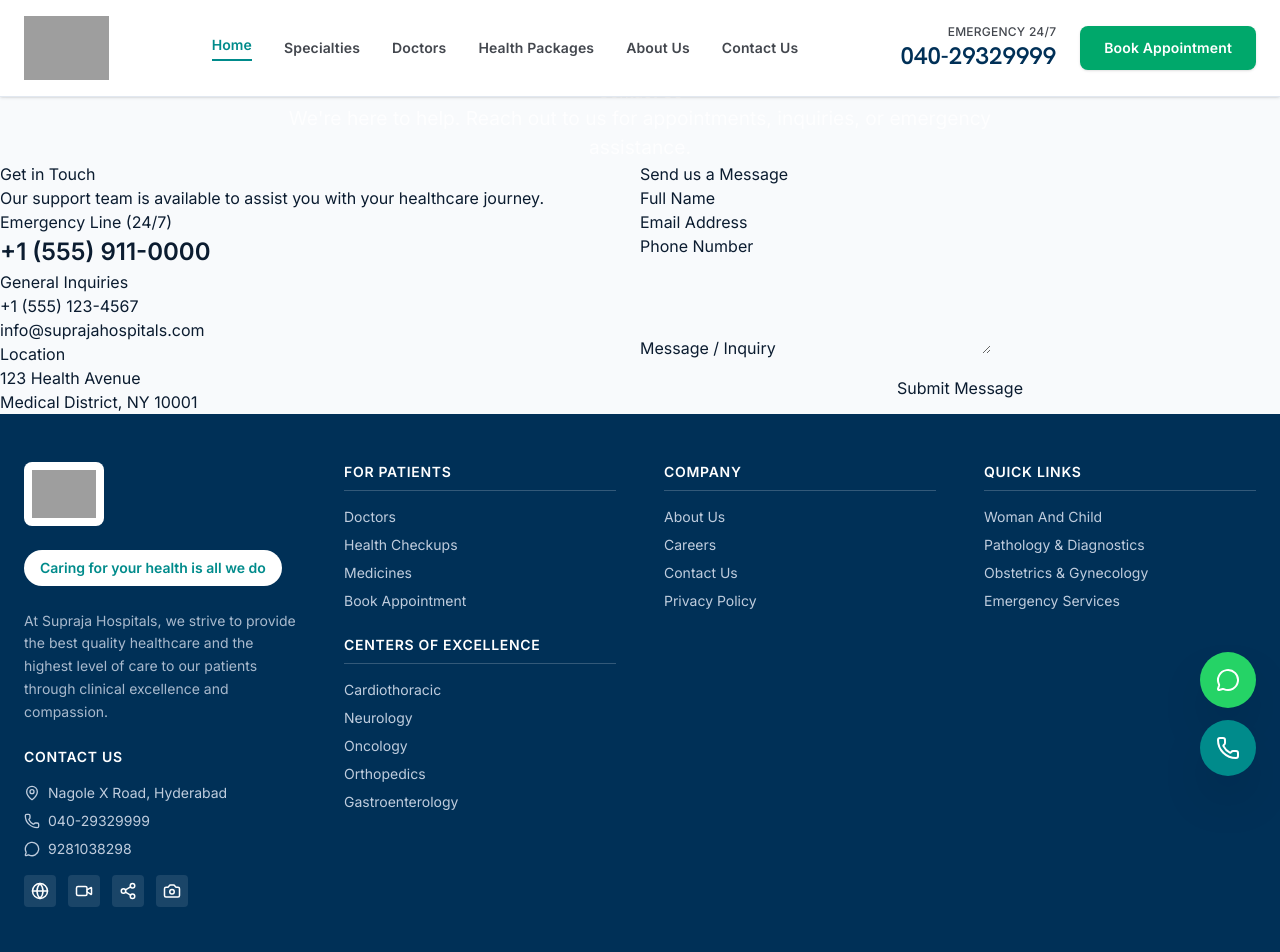
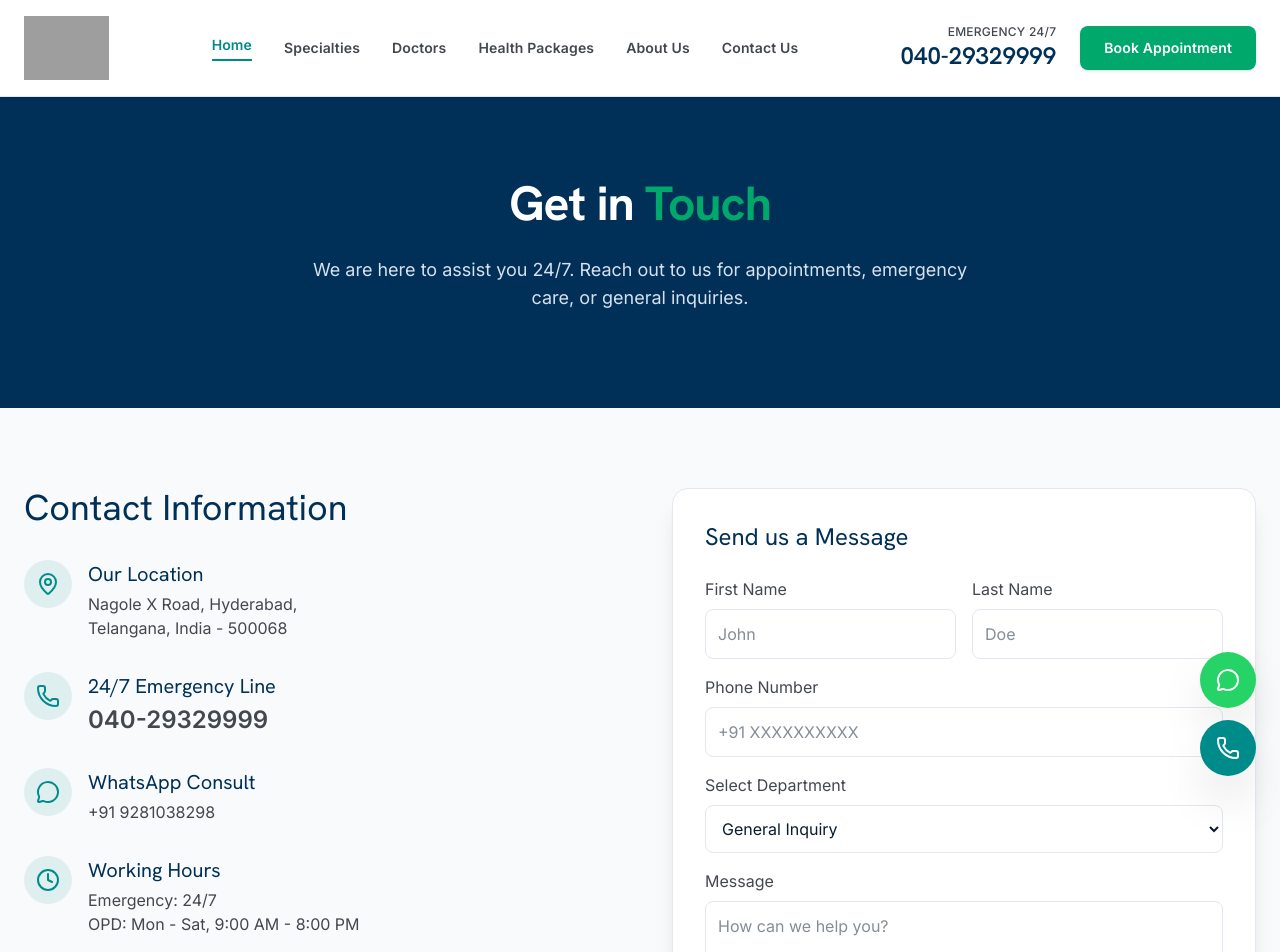
Before and after one commit to ksdnfaiw/supraja-hospitals, a Next.js app: page /contact in a window 1280 px wide. Shown: the top 952 px of the page. Built offline with nearby package versions, Linux system fonts and the light colour scheme; grey boxes are pictures that could not be loaded.

Commit message:
feat: Build and complete remaining core pages (Departments, Doctors, Health Packages, Contact) with premium UI matching Stitch designs

```diff
--- a/src/app/contact/page.tsx
+++ b/src/app/contact/page.tsx
@@ -1,132 +1,95 @@
-"use client";
-
-import { useState } from "react";
+import { MapPin, Phone, MessageCircle, Mail, Clock } from "lucide-react";
 
 export default function ContactPage() {
-  const [formData, setFormData] = useState({ name: "", email: "", phone: "", message: "" });
-  const [status, setStatus] = useState<"idle" | "loading" | "success" | "error">("idle");
-  const [errors, setErrors] = useState<Record<string, string>>({});
-
-  const validate = () => {
-    const newErrors: Record<string, string> = {};
-    if (!formData.name.trim()) newErrors.name = "Name is required";
-    if (!formData.email.trim() || !/^\S+@\S+\.\S+$/.test(formData.email)) newErrors.email = "Valid email is required";
-    if (!formData.phone.trim() || !/^\d{10,}$/.test(formData.phone.replace(/\D/g, ''))) newErrors.phone = "Valid phone number is required";
-    if (!formData.message.trim()) newErrors.message = "Message is required";
-    setErrors(newErrors);
-    return Object.keys(newErrors).length === 0;
-  };
-
-  const handleSubmit = async (e: React.FormEvent) => {
-    e.preventDefault();
-    if (!validate()) return;
-
-    setStatus("loading");
-    // Simulate API call
-    setTimeout(() => {
-      setStatus("success");
-      setFormData({ name: "", email: "", phone: "", message: "" });
-    }, 1500);
-  };
-
   return (
-    <div className="animate-fade-in">
-      <section className="section section-dark">
-        <div className="container text-center">
-          <h1 style={{ color: "white" }}>Contact Us</h1>
-          <p style={{ maxWidth: "800px", margin: "0 auto", fontSize: "1.2rem", color: "rgba(255,255,255,0.8)" }}>
-            We're here to help. Reach out to us for appointments, inquiries, or emergency assistance.
+    <div className="bg-surface-gray min-h-screen">
+      <section className="bg-clinical-blue text-white py-24 px-gutter relative overflow-hidden">
+        <div className="max-w-container-max mx-auto relative z-10 text-center">
+          <h1 className="font-display-lg text-display-lg mb-6">Get in <span className="text-healing-emerald">Touch</span></h1>
+          <p className="font-body-lg text-body-lg text-surface-container-low max-w-2xl mx-auto opacity-90">
+            We are here to assist you 24/7. Reach out to us for appointments, emergency care, or general inquiries.
           </p>
         </div>
       </section>
 
-      <section className="section section-light">
-        <div className="container grid grid-cols-2">
-          {/* Contact Information */}
-          <div style={{ paddingRight: "var(--spacing-md)" }}>
-            <h2 style={{ color: "var(--primary)", marginBottom: "var(--spacing-sm)" }}>Get in Touch</h2>
-            <p>Our support team is available to assist you with your healthcare journey.</p>
-
-            <div style={{ marginTop: "var(--spacing-md)" }}>
-              <div style={{ marginBottom: "var(--spacing-sm)" }}>
-                <h4 style={{ color: "var(--secondary)" }}>Emergency Line (24/7)</h4>
-                <p style={{ fontSize: "1.5rem", fontWeight: "bold" }}>+1 (555) 911-0000</p>
+      <section className="py-20 px-gutter max-w-container-max mx-auto">
+        <div className="grid grid-cols-1 lg:grid-cols-2 gap-16">
+          {/* Contact Info */}
+          <div>
+            <h2 className="font-display-lg text-4xl text-clinical-blue mb-8">Contact Information</h2>
+            <div className="space-y-8">
+              <div className="flex items-start gap-4">
+                <div className="w-12 h-12 rounded-full bg-hospital-teal/10 flex items-center justify-center text-hospital-teal flex-shrink-0">
+                  <MapPin size={24} />
+                </div>
+                <div>
+                  <h4 className="font-headline-md text-xl text-clinical-blue mb-1">Our Location</h4>
+                  <p className="font-body-md text-on-surface-variant">Nagole X Road, Hyderabad,<br />Telangana, India - 500068</p>
+                </div>
               </div>
-
-              <div style={{ marginBottom: "var(--spacing-sm)" }}>
-                <h4 style={{ color: "var(--secondary)" }}>General Inquiries</h4>
-                <p>+1 (555) 123-4567<br/>info@suprajahospitals.com</p>
+              <div className="flex items-start gap-4">
+                <div className="w-12 h-12 rounded-full bg-hospital-teal/10 flex items-center justify-center text-hospital-teal flex-shrink-0">
+                  <Phone size={24} />
+                </div>
+                <div>
+                  <h4 className="font-headline-md text-xl text-clinical-blue mb-1">24/7 Emergency Line</h4>
+                  <p className="font-body-md text-on-surface-variant text-2xl font-bold text-hospital-teal">040-29329999</p>
+                </div>
               </div>
-
-              <div>
-                <h4 style={{ color: "var(--secondary)" }}>Location</h4>
-                <p>123 Health Avenue<br/>Medical District, NY 10001</p>
+              <div className="flex items-start gap-4">
+                <div className="w-12 h-12 rounded-full bg-hospital-teal/10 flex items-center justify-center text-hospital-teal flex-shrink-0">
+                  <MessageCircle size={24} />
+                </div>
+                <div>
+                  <h4 className="font-headline-md text-xl text-clinical-blue mb-1">WhatsApp Consult</h4>
+                  <p className="font-body-md text-on-surface-variant">+91 9281038298</p>
+                </div>
+              </div>
+              <div className="flex items-start gap-4">
+                <div className="w-12 h-12 rounded-full bg-hospital-teal/10 flex items-center justify-center text-hospital-teal flex-shrink-0">
+                  <Clock size={24} />
+                </div>
+                <div>
+                  <h4 className="font-headline-md text-xl text-clinical-blue mb-1">Working Hours</h4>
+                  <p className="font-body-md text-on-surface-variant">Emergency: 24/7<br />OPD: Mon - Sat, 9:00 AM - 8:00 PM</p>
+                </div>
               </div>
             </div>
           </div>
 
           {/* Contact Form */}
-          <div className="card" style={{ padding: "var(--spacing-md)" }}>
-            <h3 style={{ marginBottom: "var(--spacing-sm)" }}>Send us a Message</h3>
-
-            {status === "success" && (
-              <div style={{ padding: "1rem", backgroundColor: "rgba(5, 196, 107, 0.1)", borderLeft: "4px solid var(--secondary)", marginBottom: "1rem" }}>
-                <p style={{ margin: 0, color: "var(--secondary-hover)", fontWeight: 600 }}>Message sent successfully! We will contact you soon.</p>
+          <div className="bg-white p-8 rounded-2xl shadow-xl border border-border-subtle">
+            <h3 className="font-headline-md text-2xl text-clinical-blue mb-6">Send us a Message</h3>
+            <form className="space-y-4">
+              <div className="grid grid-cols-1 md:grid-cols-2 gap-4">
+                <div>
+                  <label className="block font-label-sm text-on-surface-variant mb-2">First Name</label>
+                  <input type="text" className="w-full border border-border-subtle rounded-lg p-3 focus:outline-none focus:border-hospital-teal focus:ring-1 focus:ring-hospital-teal transition-all" placeholder="John" />
+                </div>
+                <div>
+                  <label className="block font-label-sm text-on-surface-variant mb-2">Last Name</label>
+                  <input type="text" className="w-full border border-border-subtle rounded-lg p-3 focus:outline-none focus:border-hospital-teal focus:ring-1 focus:ring-hospital-teal transition-all" placeholder="Doe" />
+                </div>
               </div>
-            )}
-
-            <form onSubmit={handleSubmit}>
-              <div className="form-group">
-                <label className="form-label">Full Name</label>
-                <input
-                  type="text"
-                  className="form-input"
-                  value={formData.name}
-                  onChange={(e) => setFormData({...formData, name: e.target.value})}
-                />
-                {errors.name && <span style={{ color: "var(--accent)", fontSize: "0.85rem" }}>{errors.name}</span>}
+              <div>
+                <label className="block font-label-sm text-on-surface-variant mb-2">Phone Number</label>
+                <input type="tel" className="w-full border border-border-subtle rounded-lg p-3 focus:outline-none focus:border-hospital-teal focus:ring-1 focus:ring-hospital-teal transition-all" placeholder="+91 XXXXXXXXXX" />
               </div>
-
-              <div className="form-group">
-                <label className="form-label">Email Address</label>
-                <input
-                  type="email"
-                  className="form-input"
-                  value={formData.email}
-                  onChange={(e) => setFormData({...formData, email: e.target.value})}
-                />
-                {errors.email && <span style={{ color: "var(--accent)", fontSize: "0.85rem" }}>{errors.email}</span>}
+              <div>
+                <label className="block font-label-sm text-on-surface-variant mb-2">Select Department</label>
+                <select className="w-full border border-border-subtle rounded-lg p-3 focus:outline-none focus:border-hospital-teal focus:ring-1 focus:ring-hospital-teal transition-all bg-white">
+                  <option>General Inquiry</option>
+                  <option>Cardiology</option>
+                  <option>Neurology</option>
+                  <option>Orthopedics</option>
+                </select>
               </div>
-
-              <div className="form-group">
-                <label className="form-label">Phone Number</label>
-                <input
-                  type="tel"
-                  className="form-input"
-                  value={formData.phone}
-                  onChange={(e) => setFormData({...formData, phone: e.target.value})}
-                />
-                {errors.phone && <span style={{ color: "var(--accent)", fontSize: "0.85rem" }}>{errors.phone}</span>}
+              <div>
+                <label className="block font-label-sm text-on-surface-variant mb-2">Message</label>
+                <textarea rows={4} className="w-full border border-border-subtle rounded-lg p-3 focus:outline-none focus:border-hospital-teal focus:ring-1 focus:ring-hospital-teal transition-all" placeholder="How can we help you?"></textarea>
               </div>
-
-              <div className="form-group">
-                <label className="form-label">Message / Inquiry</label>
-                <textarea
-                  className="form-input"
-                  rows={4}
-                  value={formData.message}
-                  onChange={(e) => setFormData({...formData, message: e.target.value})}
-                ></textarea>
-                {errors.message && <span style={{ color: "var(--accent)", fontSize: "0.85rem" }}>{errors.message}</span>}
-              </div>
-
-              <button
-                type="submit"
-                className="btn btn-primary"
-                style={{ width: "100%", marginTop: "1rem", opacity: status === "loading" ? 0.7 : 1 }}
-                disabled={status === "loading"}
-              >
-                {status === "loading" ? "Sending..." : "Submit Message"}
+              <button className="w-full bg-clinical-blue text-white py-4 rounded-lg font-bold hover:bg-opacity-90 transition-all flex justify-center items-center gap-2">
+                <Mail size={18} /> Submit Request
               </button>
             </form>
           </div>
--- a/src/app/doctors/page.tsx
+++ b/src/app/doctors/page.tsx
@@ -1,55 +1,48 @@
+import { Calendar, Award, Star } from "lucide-react";
+
 export default function DoctorsPage() {
   const doctors = [
-    { name: "Dr. Sarah Jenkins", spec: "Chief of Cardiology", exp: "20+ Years" },
-    { name: "Dr. Michael Chen", spec: "Senior Neurologist", exp: "15+ Years" },
-    { name: "Dr. Emily Rodriguez", spec: "Pediatric Specialist", exp: "12+ Years" },
-    { name: "Dr. James Wilson", spec: "Orthopedic Surgeon", exp: "18+ Years" },
-    { name: "Dr. Anita Patel", spec: "Lead Oncologist", exp: "22+ Years" },
-    { name: "Dr. David Thompson", spec: "General Surgery", exp: "14+ Years" },
+    { name: "Dr. Ramesh K.", specialty: "Chief Cardiologist", exp: "20+ Years", img: "https://lh3.googleusercontent.com/aida-public/AB6AXuCBgHcsxpDOZby8k4LHbL3GYa6J1FOcy9vZIa508Bj7dHhJqNRgsoiN37XJDaKnznUNe7b1630t_Qs2GsAx7goeoOVcbH5hjElCUmXMfjQILNajacDvw5fYmo06gxHMXkq-PgRSnjXUaCp-oIHgo-XD4Nc4HU8h3wj7DssQFCvsFcjBQpFILF6vmfbmtmpfo0eFr7yr6Wj5YddyYYtmDlCFtCh1W7OK8IJWhn6dUfiWvuHxd57xMYNzqZMa5d4VU2h1ByhywCxRzARP" },
+    { name: "Dr. Sangeeta M.", specialty: "Senior Neurologist", exp: "15+ Years", img: "https://lh3.googleusercontent.com/aida-public/AB6AXuBOC_vXKhvc_1-2wqgchaS1p4TbJyIl99sTe7JNoqRVSOC5XeDeL0ODP_kbAW3HwYTMkSt5hpiDmKcYb5CqA3aiE6uoHjBJ6GRz53QWLLZqF285fP-GihSLxtIvvZOM_AJzY1xYnzJZz40XzY27OuzHvXwuY4sVKYhDE3dkAsyNh_uMuhuyKEMKKDr9tvaCMQEhWxpS2LJ-9gZOmE4j6osHVD43zgvGhGFpG0z_AjEGe_YuLlRYmFq-HbfvEygiyXNSwFGZXkAYbYI5" },
+    { name: "Dr. Anjali P.", specialty: "Head of Pediatrics", exp: "18+ Years", img: "https://lh3.googleusercontent.com/aida-public/AB6AXuCBgHcsxpDOZby8k4LHbL3GYa6J1FOcy9vZIa508Bj7dHhJqNRgsoiN37XJDaKnznUNe7b1630t_Qs2GsAx7goeoOVcbH5hjElCUmXMfjQILNajacDvw5fYmo06gxHMXkq-PgRSnjXUaCp-oIHgo-XD4Nc4HU8h3wj7DssQFCvsFcjBQpFILF6vmfbmtmpfo0eFr7yr6Wj5YddyYYtmDlCFtCh1W7OK8IJWhn6dUfiWvuHxd57xMYNzqZMa5d4VU2h1ByhywCxRzARP" },
+    { name: "Dr. Vikram S.", specialty: "Orthopedic Surgeon", exp: "12+ Years", img: "https://lh3.googleusercontent.com/aida-public/AB6AXuBOC_vXKhvc_1-2wqgchaS1p4TbJyIl99sTe7JNoqRVSOC5XeDeL0ODP_kbAW3HwYTMkSt5hpiDmKcYb5CqA3aiE6uoHjBJ6GRz53QWLLZqF285fP-GihSLxtIvvZOM_AJzY1xYnzJZz40XzY27OuzHvXwuY4sVKYhDE3dkAsyNh_uMuhuyKEMKKDr9tvaCMQEhWxpS2LJ-9gZOmE4j6osHVD43zgvGhGFpG0z_AjEGe_YuLlRYmFq-HbfvEygiyXNSwFGZXkAYbYI5" },
   ];
 
   return (
-    <div className="animate-fade-in">
-      <section className="section section-dark">
-        <div className="container text-center">
-          <h1 style={{ color: "white" }}>Our Specialists</h1>
-          <p style={{ maxWidth: "800px", margin: "0 auto", fontSize: "1.2rem", color: "rgba(255,255,255,0.8)" }}>
-            Meet our team of highly qualified and experienced medical professionals dedicated to your health.
+    <div className="bg-surface-gray min-h-screen">
+      {/* Hero Section */}
+      <section className="bg-clinical-blue text-white py-24 px-gutter relative overflow-hidden">
+        <div className="max-w-container-max mx-auto relative z-10 text-center">
+          <h1 className="font-display-lg text-display-lg mb-6">Our <span className="text-healing-emerald">Medical Experts</span></h1>
+          <p className="font-body-lg text-body-lg text-surface-container-low max-w-2xl mx-auto opacity-90">
+            Meet our team of highly experienced, board-certified specialists dedicated to providing you with world-class healthcare.
           </p>
         </div>
       </section>
 
-      <section className="section section-light" style={{ backgroundColor: "var(--bg-color)" }}>
-        <div className="container">
-          {/* Filters/Search placeholder */}
-          <div style={{ marginBottom: "var(--spacing-lg)", display: "flex", gap: "1rem", justifyContent: "center" }}>
-            <input type="text" placeholder="Search by name or specialty..." className="form-input" style={{ maxWidth: "400px" }} />
-            <button className="btn btn-primary">Search</button>
-          </div>
-
-          <div className="grid grid-cols-3">
-            {doctors.map((doc, idx) => (
-              <div key={idx} className="card" style={{ textAlign: "center" }}>
-                <div style={{
-                  width: "120px",
-                  height: "120px",
-                  backgroundColor: "var(--border-color)",
-                  borderRadius: "50%",
-                  margin: "0 auto var(--spacing-sm) auto",
-                  overflow: "hidden"
-                }}>
-                  {/* Image placeholder */}
-                </div>
-                <h3 style={{ color: "var(--primary)" }}>{doc.name}</h3>
-                <p style={{ color: "var(--secondary)", fontWeight: 600, margin: "0" }}>{doc.spec}</p>
-                <p style={{ fontSize: "0.9rem", marginTop: "0.25rem" }}>Experience: {doc.exp}</p>
-
-                <div style={{ marginTop: "var(--spacing-sm)" }}>
-                  <a href="/appointment" className="btn btn-outline" style={{ width: "100%", padding: "0.5rem" }}>Book Appointment</a>
+      {/* Grid Section */}
+      <section className="py-20 px-gutter max-w-container-max mx-auto">
+        <div className="grid grid-cols-1 md:grid-cols-2 lg:grid-cols-4 gap-8">
+          {doctors.map((doctor, idx) => (
+            <div key={idx} className="bg-white rounded-2xl overflow-hidden shadow-lg border border-border-subtle group hover:shadow-2xl transition-all duration-300">
+              <div className="h-64 overflow-hidden relative">
+                <img src={doctor.img} alt={doctor.name} className="w-full h-full object-cover group-hover:scale-105 transition-transform duration-500" />
+                <div className="absolute top-4 right-4 bg-white/90 backdrop-blur text-clinical-blue text-xs font-bold px-3 py-1 rounded-full flex items-center gap-1">
+                  <Star size={12} className="fill-hospital-teal text-hospital-teal" /> 4.9
                 </div>
               </div>
-            ))}
-          </div>
+              <div className="p-6">
+                <h3 className="font-headline-md text-xl text-clinical-blue font-bold mb-1">{doctor.name}</h3>
+                <p className="font-label-md text-hospital-teal mb-4">{doctor.specialty}</p>
+                <div className="flex items-center gap-2 text-on-surface-variant font-label-sm mb-6">
+                  <Award size={16} /> {doctor.exp} Experience
+                </div>
+                <button className="w-full bg-clinical-blue text-white py-3 rounded-lg font-label-md hover:bg-opacity-90 transition-colors flex justify-center items-center gap-2">
+                  <Calendar size={18} /> Book Appointment
+                </button>
+              </div>
+            </div>
+          ))}
         </div>
       </section>
     </div>
```
Also changed, not shown: src/app/departments/page.tsx (+36 -32 lines), src/app/health-packages/page.tsx (+67 -30 lines).
